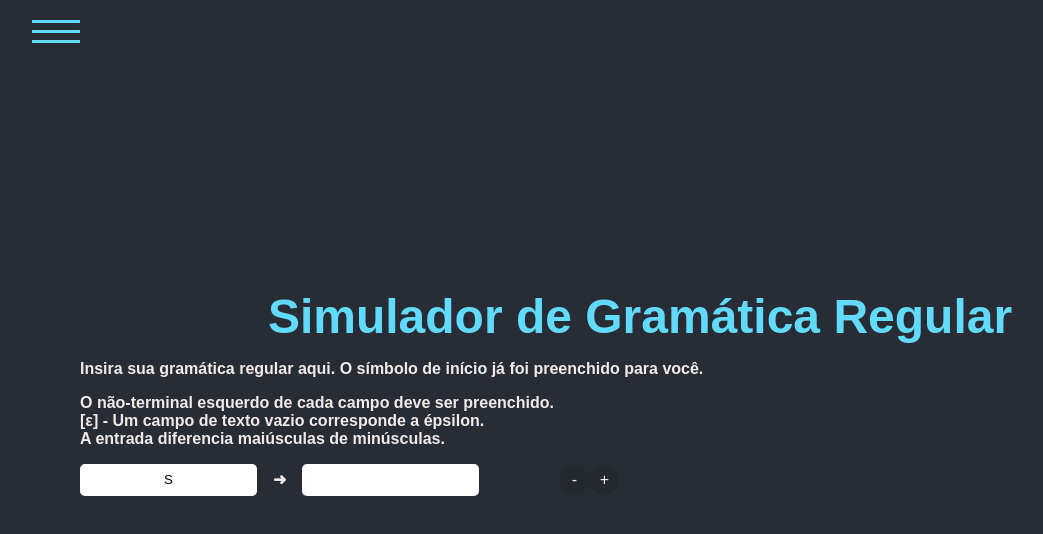
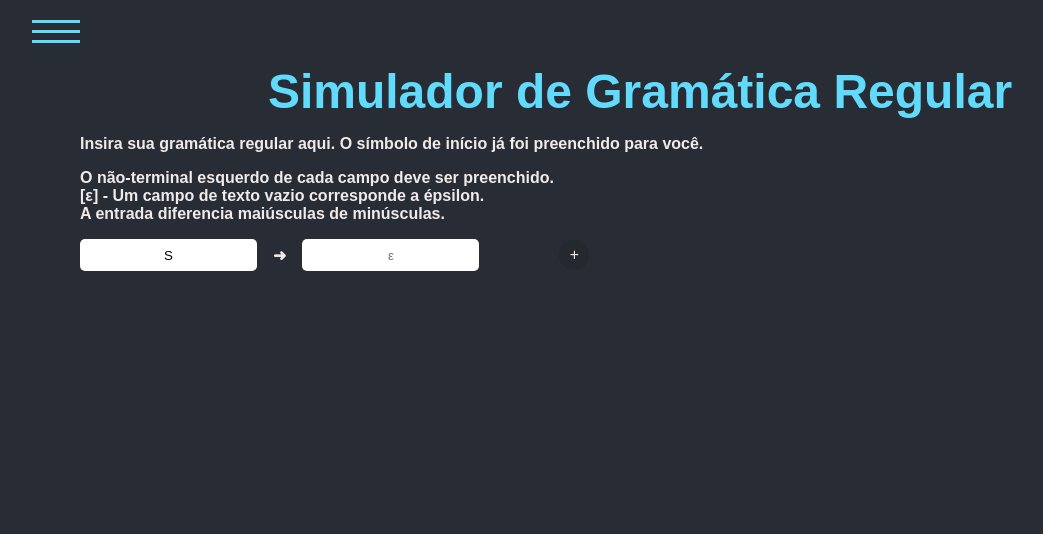
Before and after one commit to Matheusmdr/Simulador-de-Linguagens-Regulares, a React (Create React App) app: page /simulador-gr in a window 1280 px wide. Shown: the top 534 px of the page, without its empty margins (0-1043 px from the left). Built offline with nearby package versions, Linux system fonts and the light colour scheme.

Commit message:
fix: fixing key issues in rules.map

```diff
--- a/src/pages/Home/Home.scss
+++ b/src/pages/Home/Home.scss
@@ -1,13 +1,13 @@
 .container{
     width: 100%;
-    height: 100vh;
+    min-height: 100vh;
     background-color: #282c34;
     display:flex;
     flex-direction: column;
-    justify-content: center;
     align-items: center;
 
     .title{
+        margin-top: 4rem;
         color:#61DAFB;
         font-size: 3rem;
     }
--- a/src/pages/SimuladorGR/SimuladorGR.js
+++ b/src/pages/SimuladorGR/SimuladorGR.js
@@ -3,12 +3,12 @@ import { Header } from "../../components/Header/Header";
 import "./SimuladorGR.scss"
 
 export function SimuladorGR() {
-    const [count,setCount] = useState(1)
+    const [count,setCount] = useState(2)
     const [rules, setRules] = useState([{ id: 1, nonterminal: "S", terminal: ""},])
 
     const handleAddRules = () => {
+        setRules([...rules, { id: count, nonterminal: "", terminal: "" }])
         setCount(count+1)
-        setRules([...rules, { id: count, nonterminal: "", terminal: "" }])
     }
 
     const handleRemoveFields = id => {
@@ -51,11 +51,11 @@ export function SimuladorGR() {
                         {rules.map(rule => (
                             <div className="production-container" key={rule.id}>
                                 <div className="production-rule">
-                                    <input name="nonterminal" type="text" value={rule.nonterminal}  onChange={event => handleChangeInput(rule.id, event)} />
+                                    <input name="nonterminal" type="text" readOnly={rule.id===1} value={rule.nonterminal}  onChange={event => handleChangeInput(rule.id, event)} />
                                     <p className="arrow">➜</p>
-                                    <input name="terminal" type="text"  value={rule.terminal} onChange={event => handleChangeInput(rule.id, event)}/>
+                                    <input name="terminal" type="text"  value={rule.terminal} onChange={event => handleChangeInput(rule.id, event)} placeholder="ε"/>
                                 </div>
-                                <button className="addButton" disabled={rule.id === 1} onClick={() => handleRemoveFields(rule.id)}>-</button>
+                                <button className={`addButton ${rule.id===1 ? 'disableButton' : ''}`} disabled={rule.id===1} onClick={() => handleRemoveFields(rule.id)}>-</button>
                                 <button className="addButton" onClick={handleAddRules}>+</button>
                             </div>
                         ))}
--- a/src/pages/SimuladorGR/SimuladorGR.scss
+++ b/src/pages/SimuladorGR/SimuladorGR.scss
@@ -52,6 +52,10 @@
                 opacity: 0.6;
             }
         }
+
+        .disableButton{
+            display: none;
+        }
     }
 
 }
```
